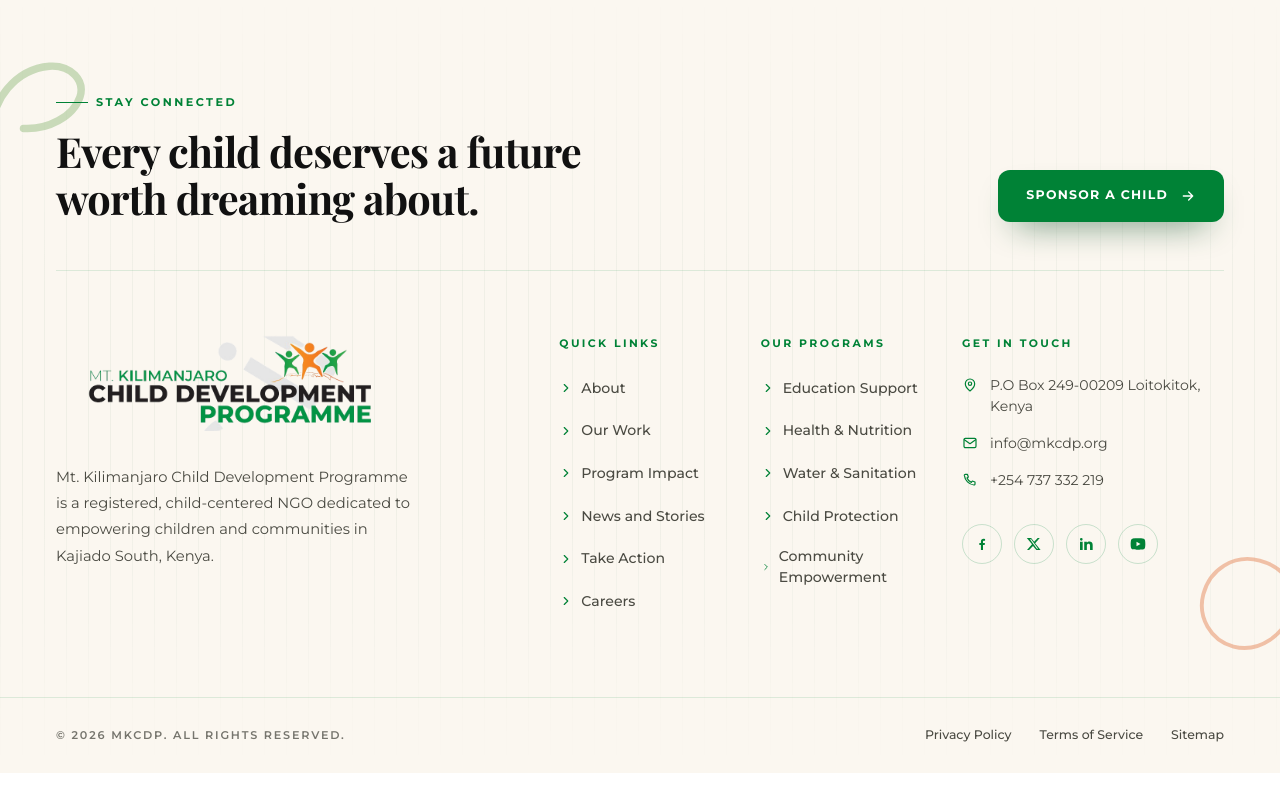
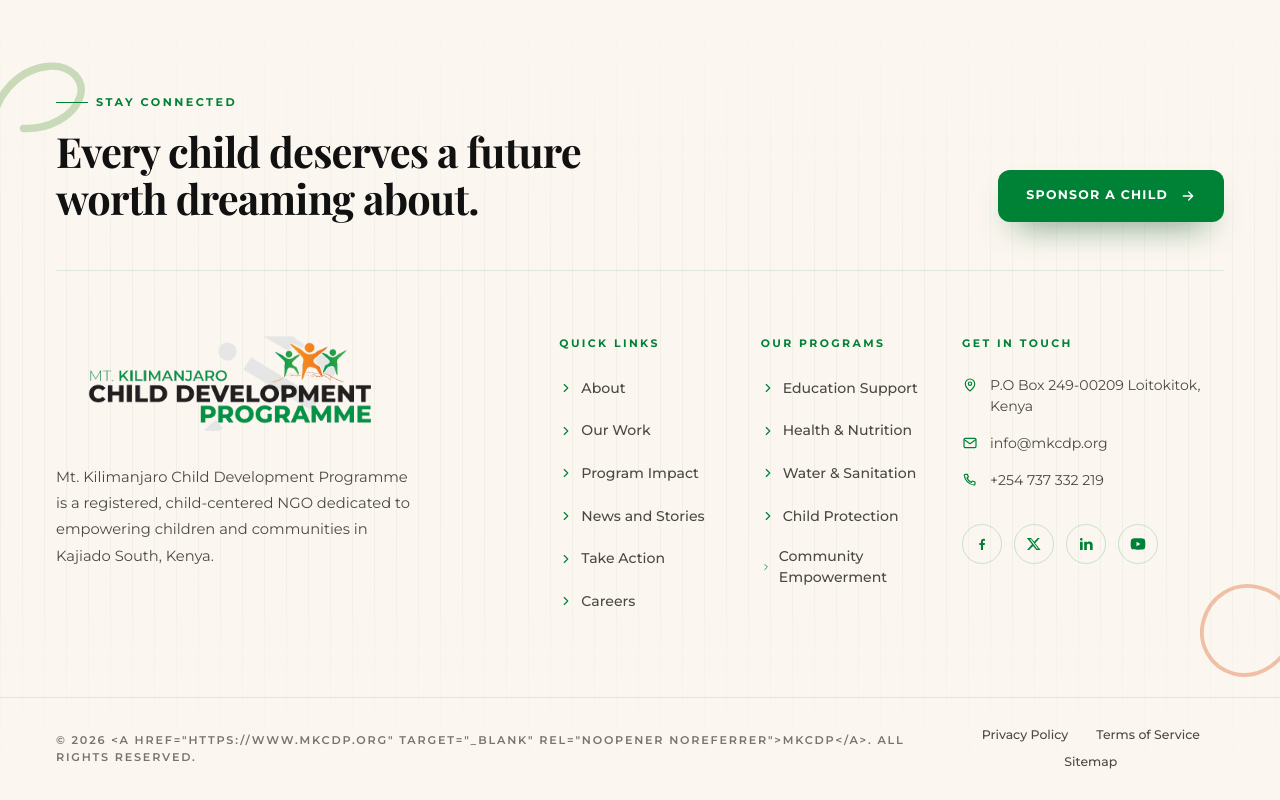
Before and after one commit to calmespectre/mkcdp, a React (Vite) app: page / in a window 1280 px wide. Shown: the part 2556-3356 px from the top of the page. Before the commit the page ends 3329 px from the top, so only its background shows below. Built offline with nearby package versions, Linux system fonts and the light colour scheme; no server answers.

Commit message:
new link

```diff
--- a/components/footer.jsx
+++ b/components/footer.jsx
@@ -313,7 +313,7 @@ export default function Footer() {
           <EditableText
             as="p"
             id="footer.copyright"
-            defaultValue={`© ${new Date().getFullYear()} MKCDP. All rights reserved.`}
+            defaultValue={`© ${new Date().getFullYear()} <a href="https://www.mkcdp.org" target="_blank" rel="noopener noreferrer">MKCDP</a>. All rights reserved.`}
             className="block text-[0.7rem] font-semibold uppercase tracking-[0.16em] text-[#4A4A42]/75"
           />
           <div className="flex flex-wrap items-center justify-center gap-x-7 gap-y-2 text-[0.78rem] font-medium text-[#4A4A42]">
```
